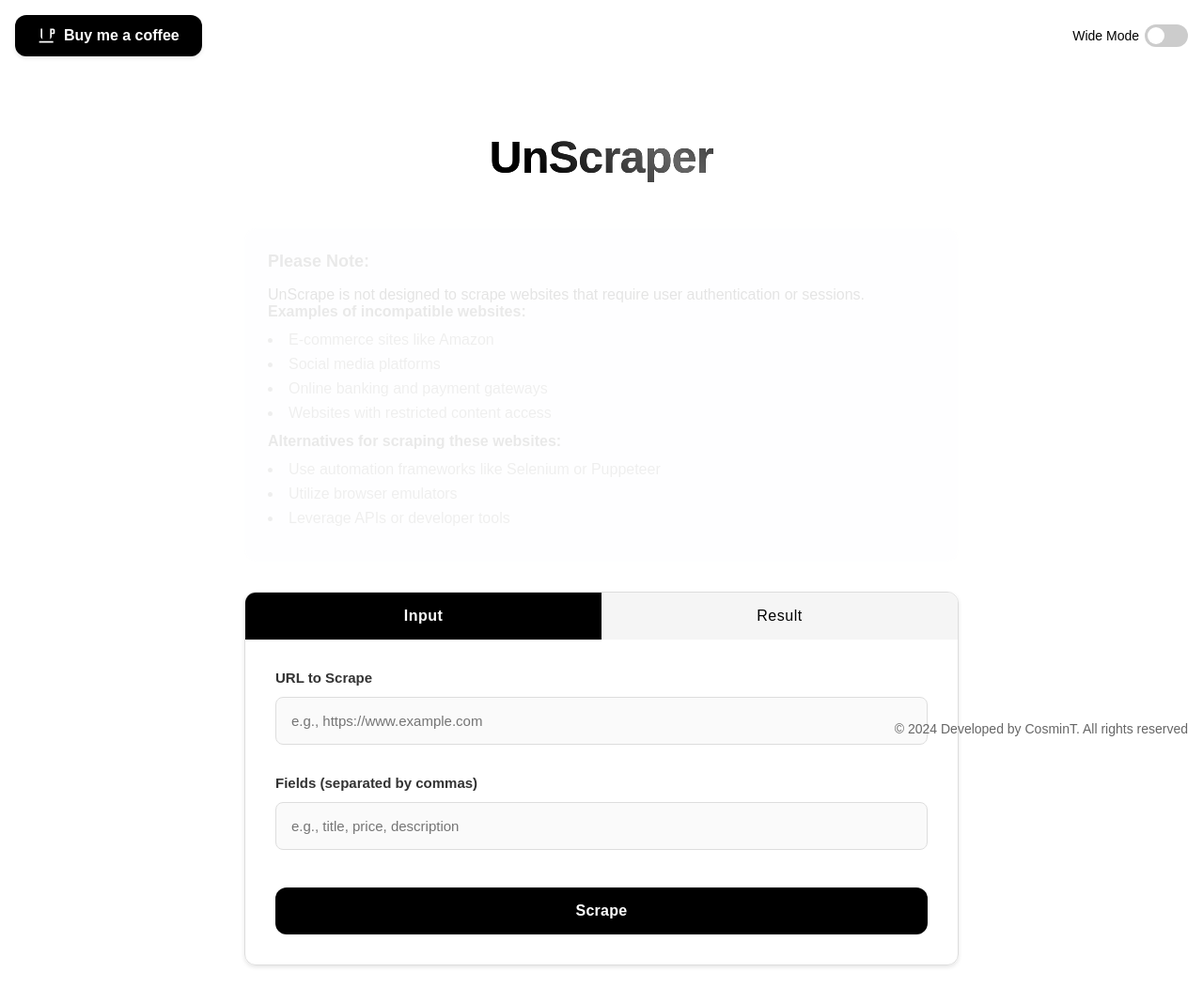
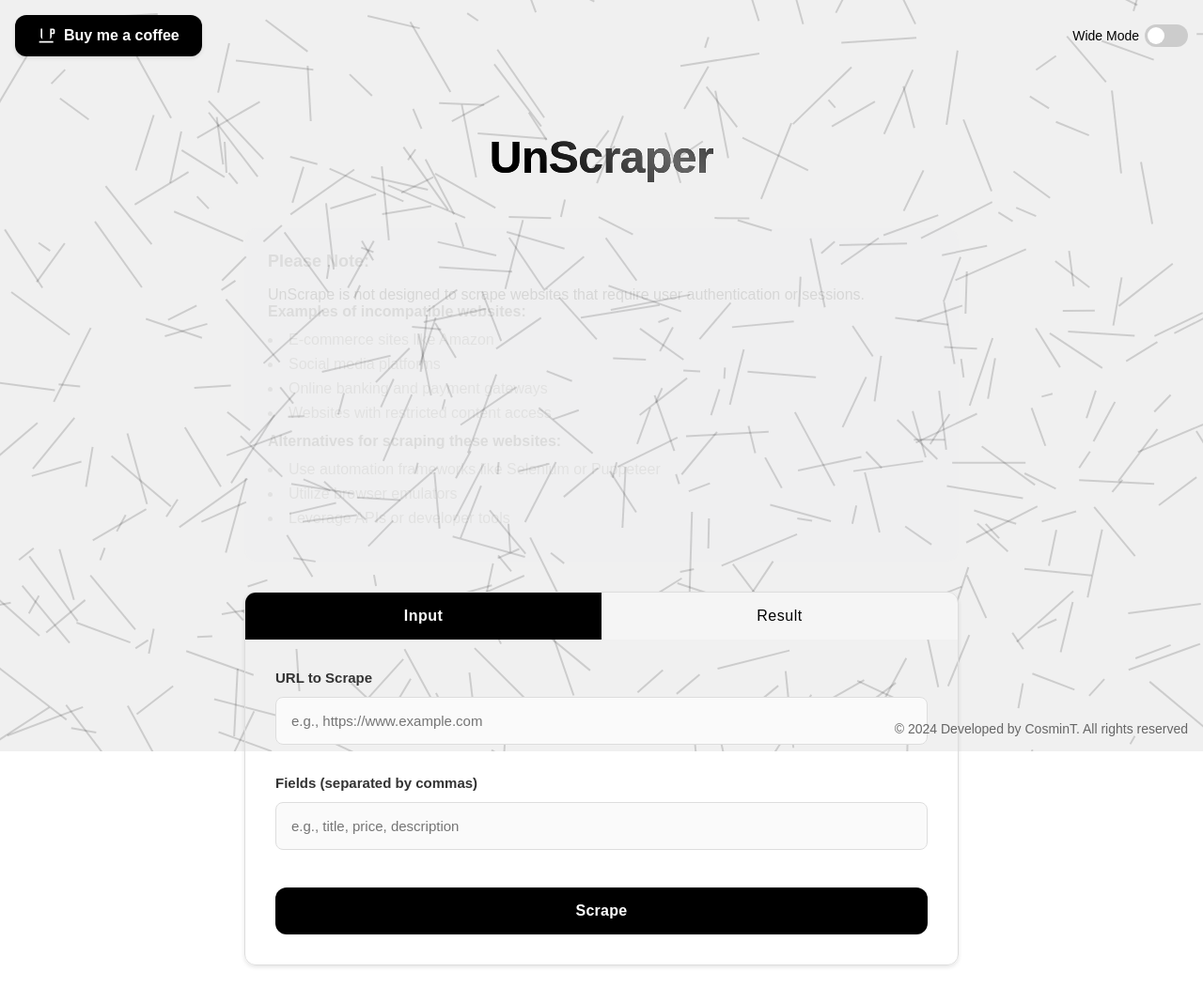
Before and after one commit to Cosmin-T/Un-Scrape, a Django app: page / in a window 1280 px wide. Shown: the top 1068 px of the page at 94% size. Run offline with Django 4.2, Linux system fonts and the light colour scheme.

Commit message:
updated theme

```diff
--- a/UnScraper_Django/UnScraper_Django/settings.py
+++ b/UnScraper_Django/UnScraper_Django/settings.py
@@ -25,7 +25,8 @@
 # SECURITY WARNING: don't run with debug turned on in production!
 DEBUG = True
 
-ALLOWED_HOSTS = []
+ALLOWED_HOSTS = ['dunscraper.serveo.net']
+CSRF_TRUSTED_ORIGINS = ['https://dunscraper.serveo.net']
 
 
 # Application definition
--- a/UnScraper_Django/scraper_app/templates/index.html
+++ b/UnScraper_Django/scraper_app/templates/index.html
@@ -3,6 +3,35 @@
 <head>
     <title>UnScraper</title>
     <style>
+         /* Web Background Styles */
+        .web-background {
+            position: fixed;
+            top: 0;
+            left: 0;
+            width: 100%;
+            height: 100%;
+            z-index: -1;
+            pointer-events: none;
+            overflow: hidden;
+            background-color: #f0f0f0; /* Light background for contrast */
+        }
+
+        .web-line {
+            position: absolute;
+            background: black; /* Ensure lines are visible */
+            z-index: 500; /* Bring lines above background */
+            width: 1px; /* Make the lines thicker */
+            height: 30px; /* Increase height to make them more prominent */
+            opacity: 0.2; /* Slight transparency */
+        }
+        @keyframes float {
+        0%, 100% {
+            transform: translateY(0px);
+        }
+        50% {
+            transform: translateY(10px);
+        }
+        }
         * {
             margin: 0;
             padding: 0;
@@ -430,6 +459,7 @@
     </style>
 </head>
 <body>
+    <div class="web-background"></div>
     <div class="top-controls">
         <a href="https://revolut.me/cosminhbs7" target="_blank" class="buy-coffee-btn">
             <svg width="20" height="20" viewBox="0 0 24 24" fill="currentColor">
@@ -559,6 +589,69 @@
     </div>
 
     <script>
+        // Web Background Creation
+        function createWebBackground() {
+            const container = document.querySelector('.web-background');
+
+            if (!container) {
+                console.error('Container not found!');
+                return;
+            }
+
+            const webLines = 250;
+
+            for (let i = 0; i < webLines; i++) {
+                const line = document.createElement('div');
+                line.className = 'web-line';
+                line.style.position = 'absolute';
+
+                // Random radius and angle for circular motion
+                const radius = Math.random() * 300 + 50;
+                const angle = Math.random() * 360;
+                const centerX = Math.random() * window.innerWidth;
+                const centerY = Math.random() * window.innerHeight;
+
+                // Calculate initial position
+                const pointOnCircleX = centerX + radius * Math.cos(angle * Math.PI / 180);
+                const pointOnCircleY = centerY + radius * Math.sin(angle * Math.PI / 180);
+
+                // Set initial position and style for the line
+                line.style.top = `${pointOnCircleY}px`;
+                line.style.left = `${pointOnCircleX}px`;
+                line.style.width = `2px`;  // Thinner line
+                line.style.height = `${Math.random() * 80 + 10}px`;  // Shorter line height
+                line.style.transform = `rotate(${angle}deg)`;
+                line.style.background = 'black';
+                line.style.opacity = '0.15';  // Less opacity for subtle effect
+                line.style.zIndex = '1000';
+
+                container.appendChild(line);
+
+                // Animate the line in a circular motion
+                const direction = Math.random() < 0.5 ? -1 : 1; // Random clockwise or counter-clockwise
+                moveLine(line, centerX, centerY, radius, angle, direction);
+            }
+
+            // Move line function for animating circular motion
+            function moveLine(line, centerX, centerY, radius, angle, direction) {
+                const pointOnCircleX = centerX + radius * Math.cos(angle * Math.PI / 180);
+                const pointOnCircleY = centerY + radius * Math.sin(angle * Math.PI / 180);
+
+                // Update line position
+                line.style.top = `${pointOnCircleY}px`;
+                line.style.left = `${pointOnCircleX}px`;
+
+                // Continue animating with requestAnimationFrame
+                requestAnimationFrame(() => {
+                    moveLine(line, centerX, centerY, radius, angle + direction * 0.090, direction); // Slower speed
+                });
+            }
+        }
+
+        // Event listeners to run the background creation
+        document.addEventListener('DOMContentLoaded', createWebBackground);
+        window.addEventListener('load', createWebBackground);
+
         // Tab slider positioning
         function updateTabSlider() {
             const activeTab = document.querySelector('.tab.active');
@@ -664,16 +757,20 @@
             .then(response => response.text())
             .then(html => {
                 document.documentElement.innerHTML = html;
+
+                // Re-run scripts
                 const scripts = document.getElementsByTagName('script');
-                // After loading new HTML, immediately restore wide mode
+                for (let script of scripts) {
+                    eval(script.innerHTML);
+                }
+
+                // Reapply the background lines after loading new content
+                createWebBackground();  // <-- Recreate the background
+
+                // Restore preferences
                 const isWideMode = localStorage.getItem('wideMode') === 'true';
                 document.querySelector('.container')?.classList.toggle('wide', isWideMode);
                 document.getElementById('wideMode').checked = isWideMode;
-
-                // Then run other scripts
-                for(let script of scripts) {
-                    eval(script.innerHTML);
-                }
             })
             .catch(error => {
                 console.error('Error:', error);
@@ -685,6 +782,7 @@
                 });
             });
         });
+
 
         // Wide Mode Toggle functionality
         const wideModeToggle = document.getElementById('wideMode');
```
